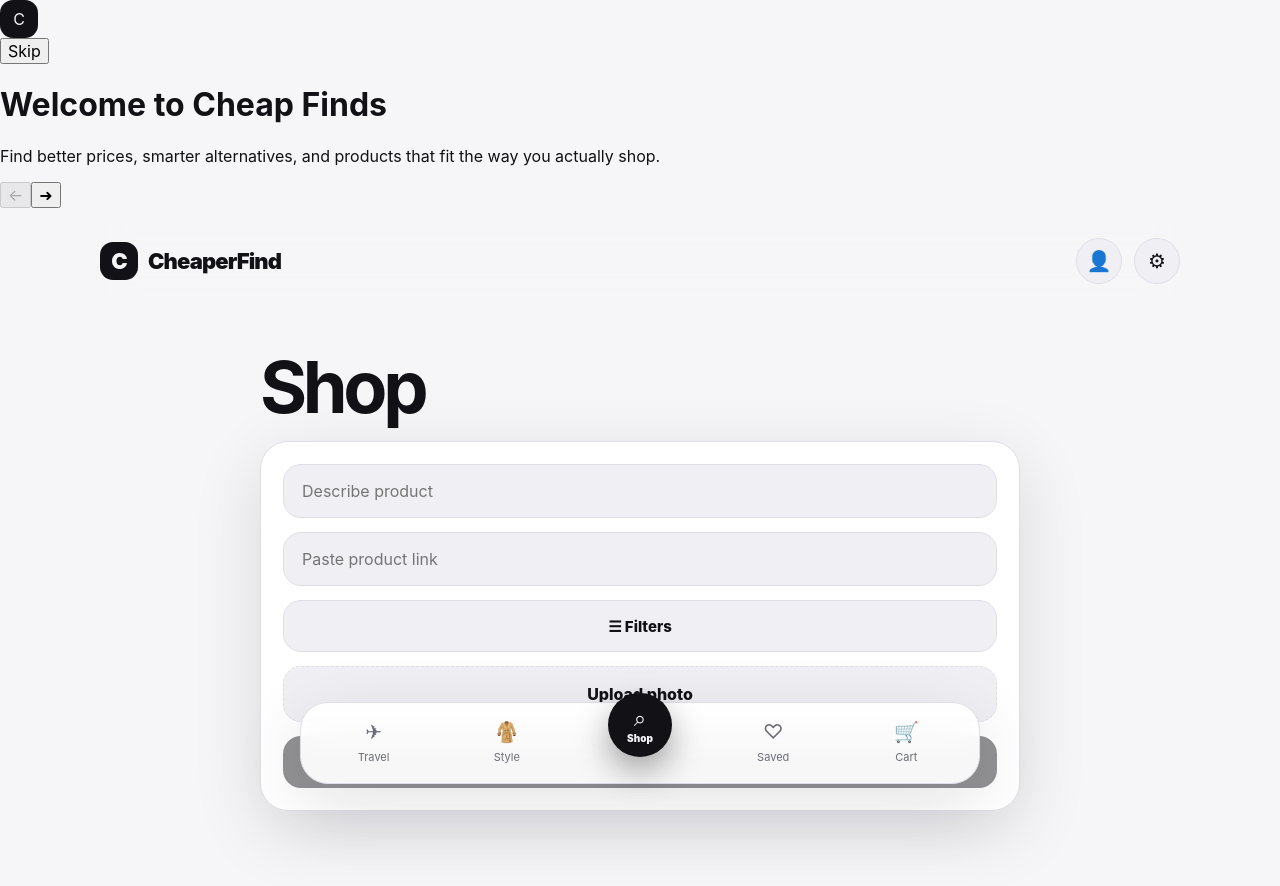
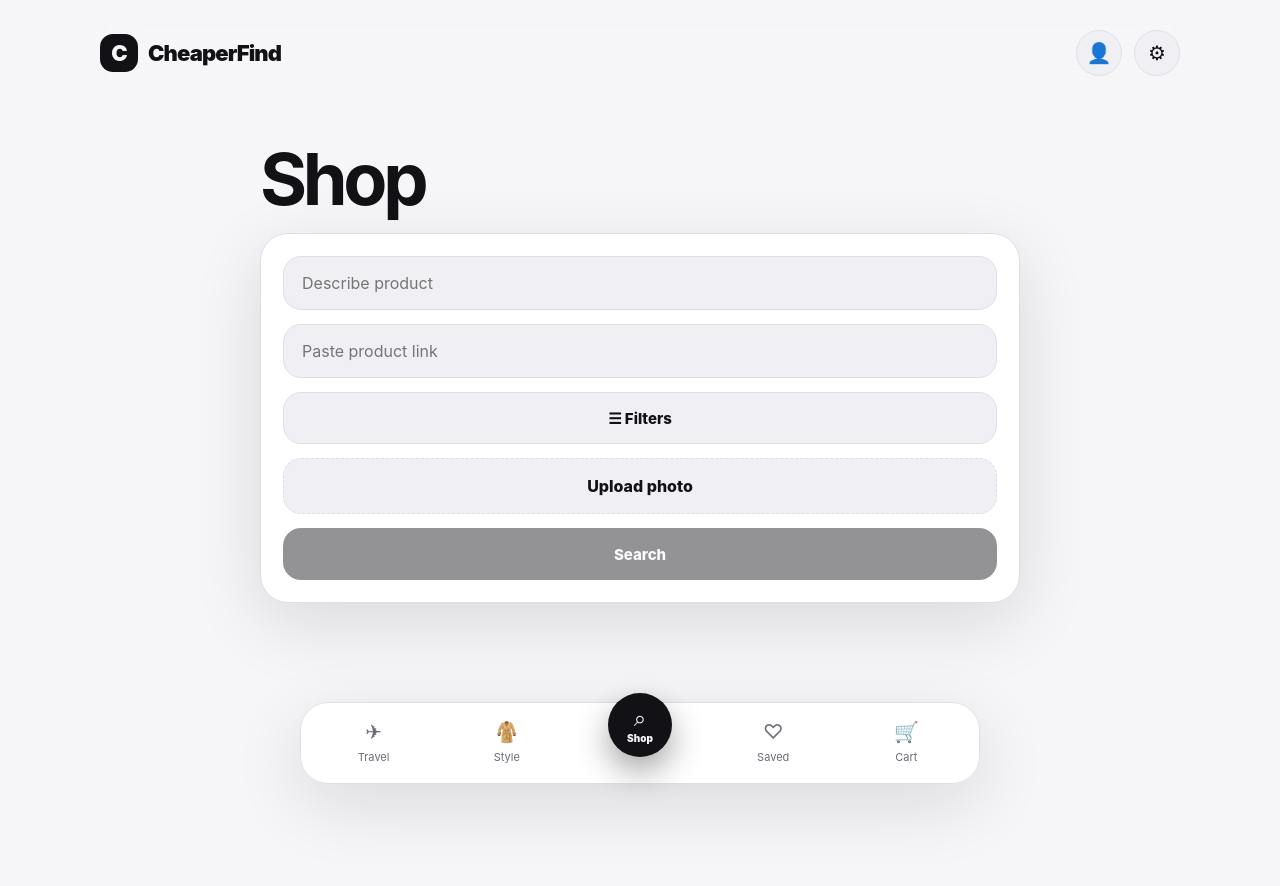
Before and after one commit to Jakelevin999/ccheapest-app-ver-3-, a Next.js app: page / in a window 1280 px wide. Shown: the top 886 px of the page. After the commit the page ends 800 px from the top, so only its background shows below. Built offline with nearby package versions, Linux system fonts and the light colour scheme.

Commit message:
Revert onboarding UI

```diff
--- a/components/AppShell.tsx
+++ b/components/AppShell.tsx
@@ -11,83 +11,19 @@ const tabs = [
   { href: '/favorites', label: 'Saved', icon: '♡' },
   { href: '/cart', label: 'Cart', icon: '🛒' }
 ];
-const onboardKey = 'cheaperfind:onboarded';
-const steps = [
-  { title: 'Welcome to Cheap Finds', text: 'Find better prices, smarter alternatives, and products that fit the way you actually shop.' },
-  { title: 'Sign up', text: 'Add your basic info so your account feels personal.' },
-  { title: 'Add a profile picture', text: 'Tap the circle to make your profile yours.' },
-  { title: 'Shop smarter', text: 'Search by description, link, or photo. Cheap Finds compares options and helps you pick better deals.' },
-  { title: 'Swipe your style', text: 'Use Style like a shopping swipe deck. Skip what you hate, save or add what you like.' },
-  { title: 'Plan trips faster', text: 'Travel pulls together flights, outfits, and useful accessories around your itinerary.' }
-];
 
 export default function AppShell({ children }: { children: React.ReactNode }) {
   const pathname = usePathname();
   const [pfp, setPfp] = useState('');
-  const [showOnboard, setShowOnboard] = useState(false);
-  const [ready, setReady] = useState(false);
-  const [step, setStep] = useState(0);
-  const [name, setName] = useState('');
-  const [phone, setPhone] = useState('');
-  const [touchStart, setTouchStart] = useState<number | null>(null);
 
   useEffect(() => {
     const load = () => setPfp(localStorage.getItem('cheaperfind:pfp') || '');
     load();
-    setShowOnboard(localStorage.getItem(onboardKey) !== 'yes');
-    setReady(true);
     window.addEventListener('cheaperfind:pfp-changed', load);
     return () => window.removeEventListener('cheaperfind:pfp-changed', load);
   }, []);
 
-  function nextStep() {
-    if (step < steps.length - 1) setStep(step + 1);
-    else finishOnboarding();
-  }
-  function prevStep() {
-    if (step > 0) setStep(step - 1);
-  }
-  function finishOnboarding() {
-    localStorage.setItem(onboardKey, 'yes');
-    if (name.trim()) localStorage.setItem('cheaperfind:name', name.trim());
-    if (phone.trim()) localStorage.setItem('cheaperfind:phone', phone.trim());
-    setShowOnboard(false);
-  }
-  function handlePhoto(e: React.ChangeEvent<HTMLInputElement>) {
-    const file = e.target.files?.[0];
-    if (!file) return;
-    const reader = new FileReader();
-    reader.onload = () => {
-      const data = reader.result as string;
-      localStorage.setItem('cheaperfind:pfp', data);
-      setPfp(data);
-      window.dispatchEvent(new Event('cheaperfind:pfp-changed'));
-    };
-    reader.readAsDataURL(file);
-  }
-  function onTouchEnd(e: React.TouchEvent) {
-    if (touchStart === null) return;
-    const diff = e.changedTouches[0].clientX - touchStart;
-    setTouchStart(null);
-    if (diff < -55) nextStep();
-    if (diff > 55) prevStep();
-  }
-
   return <ThemeProvider>
-    {ready && showOnboard && <div className="onboardingOverlay" onTouchStart={e=>setTouchStart(e.touches[0].clientX)} onTouchEnd={onTouchEnd}>
-      <div className="onboardingCard">
-        <div className="onboardTop"><span className="brandMark">C</span><button type="button" onClick={finishOnboarding}>Skip</button></div>
-        <div className="onboardDots">{steps.map((_, i)=><span key={i} className={i===step ? 'active' : ''} />)}</div>
-        <div className="onboardBody">
-          <h1>{steps[step].title}</h1>
-          <p>{steps[step].text}</p>
-          {step === 1 && <div className="onboardFields"><input className="input" placeholder="Name" value={name} onChange={e=>setName(e.target.value)} /><input className="input" placeholder="Phone number" inputMode="tel" value={phone} onChange={e=>setPhone(e.target.value)} /></div>}
-          {step === 2 && <label className="onboardPhoto"><input type="file" accept="image/*" onChange={handlePhoto} />{pfp ? <img src={pfp} alt="Profile" /> : <span>👤</span>}</label>}
-          {step >= 3 && <div className="onboardDemoIcon">{step === 3 ? '⌕' : step === 4 ? '🧥' : '✈'}</div>}
-        </div>
-        <div className="onboardBottom"><button type="button" className="onboardBack" onClick={prevStep} disabled={step===0}>←</button><button type="button" className="onboardNext" onClick={nextStep}>{step === steps.length - 1 ? 'Start' : '➜'}</button></div>
-      </div>
-    </div>}
     <main className="appShell">
       <header className="topbar cleanTopbar">
         <Link href="/" className="brand"><span className="brandMark">C</span><span>CheaperFind</span></Link>
```
